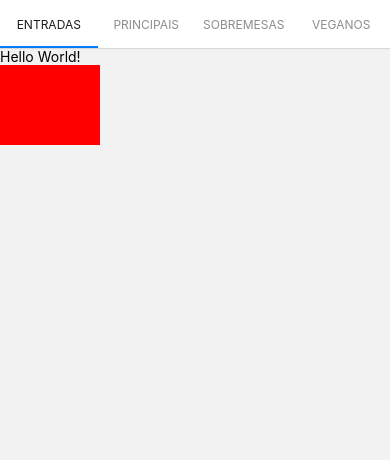
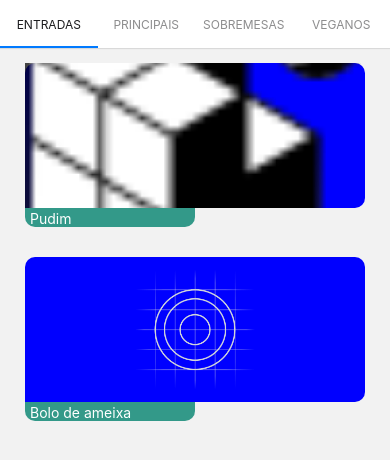
Before and after one commit to LiihDev/Torresmungando, a React Native app: screen /Entradas in a window 390 px wide. Shown: the top 460 px of the page. Built offline with nearby package versions, Linux system fonts and the light colour scheme.

Commit message:
Implementação do stack routes e cards de receitas

```diff
--- a/App.js
+++ b/App.js
@@ -1,11 +1,11 @@
 import { StatusBar, SafeAreaView, StyleSheet } from 'react-native';
 
-import Routes from './src/routes';
+import TabNavigation from './src/Routes/tab.routes';
 
 export default function App() {
   return (
     <SafeAreaView style={styles.container}>
-      <Routes />
+      <TabNavigation />
       <StatusBar backgroundColor="white" barStyle="dark-content" />
     </SafeAreaView>
   );
--- a/src/Styles/ViewReceita.js
+++ b/src/Styles/ViewReceita.js
@@ -1,14 +1,13 @@
 import React from "react";
-import { StyleSheet, Text, Image, View } from "react-native";
+import { StyleSheet, Text, Image, View, TouchableOpacity, ImageBackground } from "react-native";;
 
-export default function ViewReceita() {
+export default function ViewReceita( props ) {
     return(
         <View style={styles.container}>
-            <Text>Hello World!</Text>
-            <Image
-            source={null}
-            style={styles.imagem}
-          />
+            <TouchableOpacity onPress={props.receita}>
+                <ImageBackground source={props.image} resizeMode="cover" style={styles.image} />
+            </TouchableOpacity>
+            <Text style={styles.text}>{props.titulo}</Text>
         </View>
     );
 }
@@ -16,10 +15,24 @@ export default function ViewReceita() {
 const styles = StyleSheet.create({
     container: {
         flex: 1,
-    },
-    imagem: {
-        backgroundColor: 'red',
-        width: 100,
-        height: 80,
-    },
+        alignSelf: 'center',
+        margin: 15,
+      },
+      image: {
+        width: 340,
+        height: 145,
+        justifyContent: 'center',
+        backgroundColor: 'blue',
+        borderRadius: 10,
+        borderBottomStartRadius: 0,
+      },
+      text: {
+        color: '#fff',
+        backgroundColor: '#339989',
+        width: 170,
+        paddingTop: 2,
+        paddingLeft: 5,
+        borderBottomRightRadius: 10,
+        borderBottomLeftRadius: 10,
+      }
 });
--- a/src/pages/Entrada/index.js
+++ b/src/pages/Entrada/index.js
@@ -1,18 +1,59 @@
-import React from 'react';
-import { Text, View, StyleSheet } from 'react-native';
+import React, { useState } from 'react';
+import { ScrollView, View, StyleSheet } from 'react-native';
 
-import ViewReceita from '../../Styles/ViewReceita';
+import ViewReceitas from '../../Styles/ViewReceita';
 
-export default function Entrada() {
+export default function Entrada({ navigation }) {
+
+  const [items] = useState([
+    {
+        id: 1,
+        tituloReceita: 'Pudim',
+        image: require('../../../assets/favicon.png'),
+    },
+    {
+        id: 2,
+        tituloReceita: 'Bolo de ameixa',
+        image: require('../../../assets/splash.png'),
+    },
+]);
+
+function goToReceitas() {
+  navigation.navigate("Veganos");
+}
+
   return (
-    <View style={styles.container} >
-      <ViewReceita />
-    </View>
+    <ScrollView style={styles.container}>
+            <View
+                style={styles.scrollContainer}
+                contentContainerStyle={styles.itemsContainer}>
+                    {items.map((item) => {
+                        return (
+                            <ViewReceitas
+                                key={item.id}
+                                id={item.id}
+                                titulo={item.tituloReceita}
+                                image={item.image}
+                                receita={goToReceitas}
+                            />
+                        );
+                    })}
+            </View>
+        </ScrollView>
   );
 }
 
 const styles = StyleSheet.create({
-    container: {
-        flex: 1,
-    }
+  container: {
+      flex: 1,
+  },
+  scrollContainer: {
+      flex: 1,
+  },
+  itemsContainer: {
+      flex: 1,
+      marginTop: 10,
+      padding: 20,
+      borderRadius: 20,
+  },
 });
--- a/src/pages/Principal/index.js
+++ b/src/pages/Principal/index.js
@@ -1,7 +1,7 @@
 import React from 'react';
 import { Text, View } from 'react-native';
 
-export default function Principal() {
+export default function Principal({ navigation }) {
   return (
     <View>
       <Text>Pagina de Pratos Principais</Text>
--- a/src/pages/Sobremesa/index.js
+++ b/src/pages/Sobremesa/index.js
@@ -1,7 +1,7 @@
 import React from 'react';
 import { Text, View } from 'react-native';
 
-export default function Sobremesa() {
+export default function Sobremesa({ navigation }) {
   return (
     <View>
       <Text>Pagina de Sobremesas</Text>
--- a/src/pages/Vegano/index.js
+++ b/src/pages/Vegano/index.js
@@ -1,7 +1,7 @@
 import React from 'react';
 import { Text, View } from 'react-native';
 
-export default function Vegano() {
+export default function Vegano({ navigation }) {
   return (
     <View>
       <Text>Pagina de Veganos</Text>
```
Also changed, not shown: package.json (+7 -5 lines), src/Routes/stack.routes.js (added, +28 -0 lines), src/Routes/tab.routes.js (renamed from src/routes.js, +6 -6 lines), 1 other file (tests, documents, lock files or other folders).
